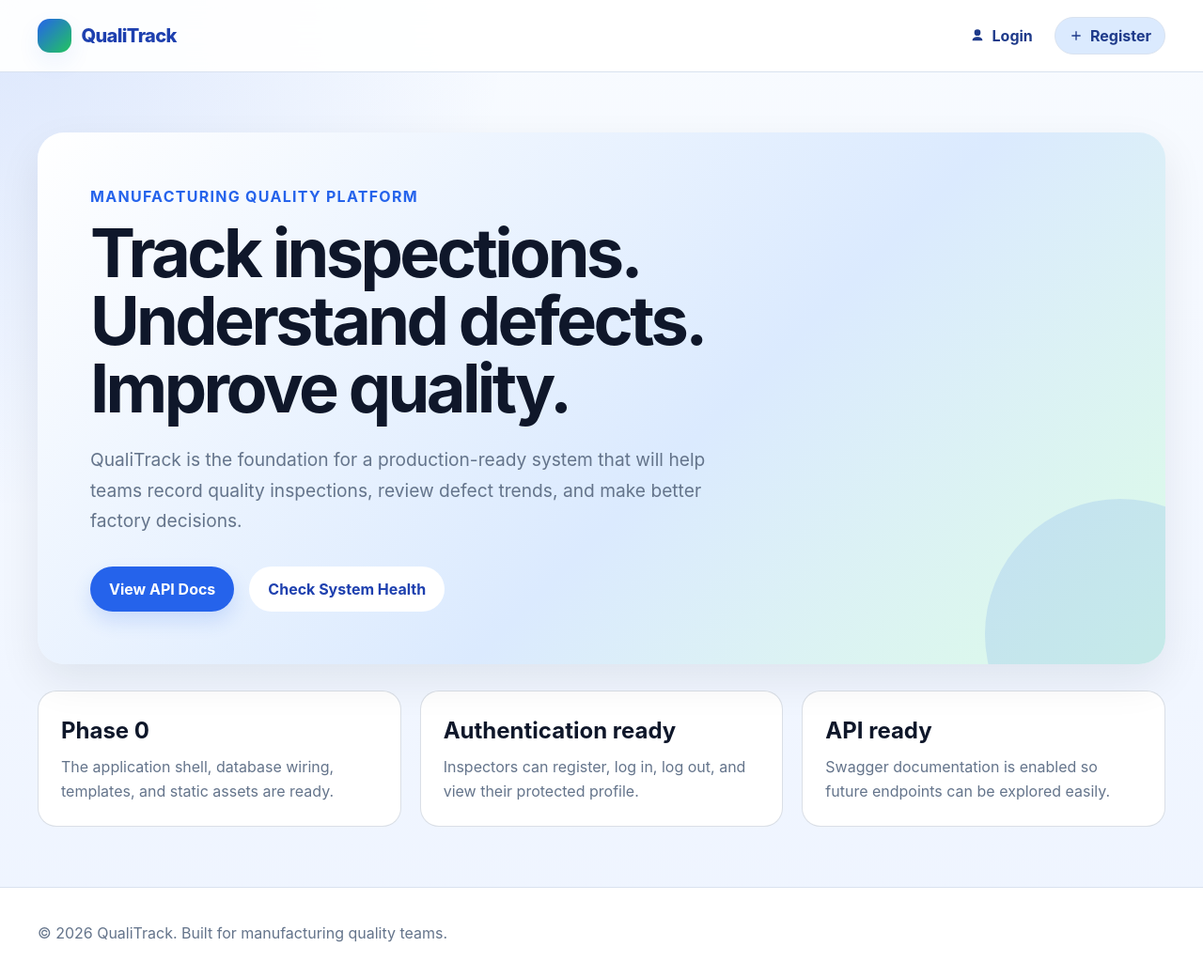
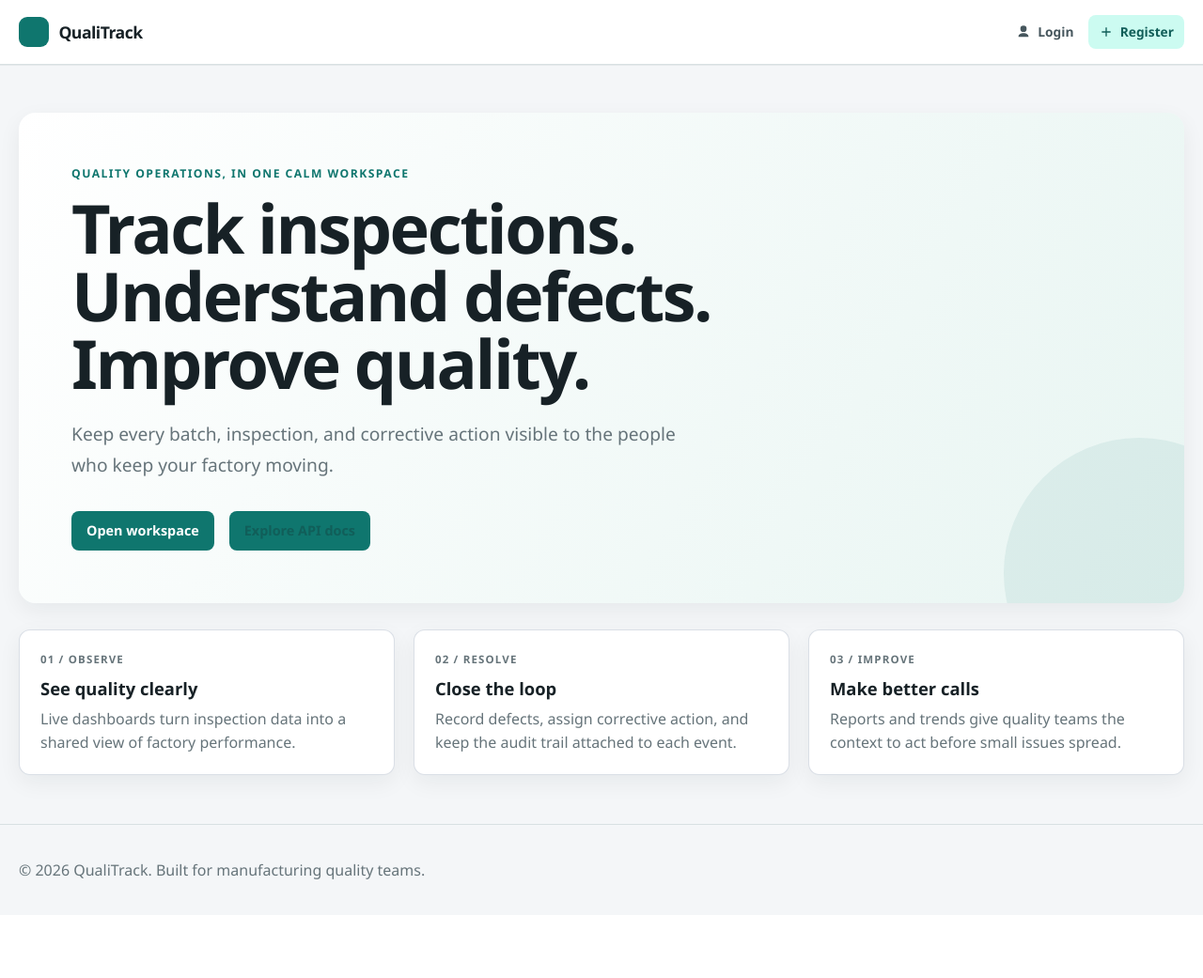
Before and after one commit to Aryaa1704/qualitrack-enterprise-project, a FastAPI app: page / in a window 1280 px wide. Shown: the whole page at 94% size. After the commit the page ends 936 px from the top, so only its background shows below. Run offline with FastAPI, Linux system fonts and the light colour scheme.

Commit message:
Improve UI and fix application warnings

```diff
--- a/alembic.ini
+++ b/alembic.ini
@@ -1,6 +1,7 @@
 [alembic]
 script_location = migrations
 prepend_sys_path = .
+path_separator = os
 sqlalchemy.url = sqlite:///./qualitrack.db
 
 [post_write_hooks]
--- a/app/main.py
+++ b/app/main.py
@@ -1,5 +1,6 @@
 """FastAPI application entry point for QualiTrack."""
 
+from contextlib import asynccontextmanager
 from typing import Annotated
 
 from fastapi import Depends, FastAPI, HTTPException, Request, status
@@ -26,16 +27,19 @@ from app.models.factory import Batch, Defect, Inspection, Product
 settings = get_settings()
 from app.database.session import engine
 from app.database.base import Base
+@asynccontextmanager
+async def lifespan(_app: FastAPI):
+    Base.metadata.create_all(bind=engine)
+    yield
+
+
 app = FastAPI(
     title=settings.app_name,
     description=settings.app_description,
     version=settings.app_version,
     debug=settings.debug,
+    lifespan=lifespan,
 )
-
-@app.on_event("startup")
-async def startup_event():
-    Base.metadata.create_all(bind=engine)
 
 app.mount("/static", StaticFiles(directory="app/static"), name="static")
 app.include_router(auth_router)
@@ -89,7 +93,7 @@ async def validation_exception_handler(request: Request, exc: RequestValidationE
 def home(request: Request, current_user: Annotated[object | None, Depends(get_optional_current_user)] = None) -> HTMLResponse:
     """Render the public home page."""
 
-    return templates.TemplateResponse(
+    return templates.TemplateResponse(request,
         "home.html",
         {
             "request": request,
@@ -120,7 +124,7 @@ def global_search(request: Request, db: Annotated[Session, Depends(get_db)], cur
         defects = db.scalars(select(Defect).where(or_(Defect.defect_type.ilike(wildcard), Defect.severity.ilike(wildcard), Defect.description.ilike(wildcard), Defect.corrective_action.ilike(wildcard), Defect.status.ilike(wildcard))).order_by(Defect.created_at.desc(), Defect.id.desc()).limit(10)).all()
         groups["defects"] = [{"id": item.id, "label": item.defect_type, "description": f"{item.severity} · {item.status}", "url": f"/defects/{item.id}/edit"} for item in defects]
     if "text/html" in request.headers.get("accept", ""):
-        return templates.TemplateResponse("search.html", {"request": request, "app_name": settings.app_name, "app_description": settings.app_description, "current_user": current_user, "q": term_value, "groups": groups})
+        return templates.TemplateResponse(request, "search.html", {"request": request, "app_name": settings.app_name, "app_description": settings.app_description, "current_user": current_user, "q": term_value, "groups": groups})
     return groups
 
 
--- a/app/routers/activity_logs.py
+++ b/app/routers/activity_logs.py
@@ -49,7 +49,7 @@ def list_activity_logs(request: Request, db: Annotated[Session, Depends(get_db)]
     items = list(db.scalars(query.order_by(ActivityLog.created_at.desc(), ActivityLog.id.desc()).offset((page - 1) * per_page).limit(per_page)).all())
     if "text/html" in request.headers.get("accept", ""):
         users = list(db.scalars(select(User).order_by(User.username)).all())
-        return templates.TemplateResponse(
+        return templates.TemplateResponse(request,
             "activity-logs/list.html",
             {
                 "request": request,
--- a/app/routers/dashboard.py
+++ b/app/routers/dashboard.py
@@ -50,7 +50,7 @@ def dashboard_page(request: Request, db: Annotated[Session, Depends(get_db)]) ->
     forbidden = redirect_if_forbidden(current_user, ADMIN, QUALITY_MANAGER)
     if forbidden is not None:
         return forbidden
-    return templates.TemplateResponse(
+    return templates.TemplateResponse(request,
         "dashboard.html",
         {
             "request": request,
--- a/app/routers/defects.py
+++ b/app/routers/defects.py
@@ -132,7 +132,7 @@ def new_defect_page(request: Request, db: Annotated[Session, Depends(get_db)], i
     if current_user is None:
         return RedirectResponse(url="/auth/login", status_code=status.HTTP_303_SEE_OTHER)
     inspection = _ensure_failed_inspection(db, inspection_id)
-    return templates.TemplateResponse("defects/form.html", _template_context(request, current_user, defect=None, inspection=inspection, form_action="/defects", form_title="Add Defect"))
+    return templates.TemplateResponse(request, "defects/form.html", _template_context(request, current_user, defect=None, inspection=inspection, form_action="/defects", form_title="Add Defect"))
 
 
 @router.post("", response_model=DefectRead, status_code=status.HTTP_201_CREATED)
@@ -161,7 +161,7 @@ def list_defects(request: Request, db: Annotated[Session, Depends(get_db)], curr
     order_by = sort_column.asc() if direction == "asc" else sort_column.desc()
     defects = list(db.scalars(query.order_by(order_by, Defect.id.desc()).offset((page - 1) * per_page).limit(per_page)).all())
     if _wants_html(request):
-        return templates.TemplateResponse("defects/list.html", _template_context(request, current_user, defects=defects, search=search or "", defect_type=defect_type or "", severity=severity or "", status_filter=status_filter or "", start_date=start_date or "", end_date=end_date or "", page=page, per_page=per_page, total=total, pages=pages, sort_by=sort_by, sort_order=direction, page_size=per_page))
+        return templates.TemplateResponse(request, "defects/list.html", _template_context(request, current_user, defects=defects, search=search or "", defect_type=defect_type or "", severity=severity or "", status_filter=status_filter or "", start_date=start_date or "", end_date=end_date or "", page=page, per_page=per_page, total=total, pages=pages, sort_by=sort_by, sort_order=direction, page_size=per_page))
     return DefectList(items=defects, page=page, per_page=per_page, total=total, pages=pages)
 
 
@@ -183,7 +183,7 @@ def edit_defect_page(defect_id: int, request: Request, db: Annotated[Session, De
     if current_user is None:
         return RedirectResponse(url="/auth/login", status_code=status.HTTP_303_SEE_OTHER)
     defect = _get_defect_or_404(db, defect_id)
-    return templates.TemplateResponse("defects/form.html", _template_context(request, current_user, defect=defect, inspection=defect.inspection, form_action=f"/defects/{defect.id}/edit", form_title="Edit Defect"))
+    return templates.TemplateResponse(request, "defects/form.html", _template_context(request, current_user, defect=defect, inspection=defect.inspection, form_action=f"/defects/{defect.id}/edit", form_title="Edit Defect"))
 
 
 @router.put("/{defect_id}", response_model=DefectRead)
--- a/app/static/css/base.css
+++ b/app/static/css/base.css
@@ -1039,3 +1039,159 @@ textarea:focus {
   .activity-item,
   .notification-item { flex-direction: column; }
 }
+
+/* Final shared UI system */
+:root {
+  --color-bg: #f4f6f8;
+  --color-bg-soft: #f8fafb;
+  --color-surface: #ffffff;
+  --color-surface-muted: #eef2f3;
+  --color-text: #172126;
+  --color-muted: #66747a;
+  --color-primary: #0f766e;
+  --color-primary-dark: #115e59;
+  --color-primary-soft: #ccfbf1;
+  --color-success: #15803d;
+  --color-warning: #b45309;
+  --color-danger: #b42318;
+  --color-border: #d8e0e2;
+  --radius-sm: 8px;
+  --radius-md: 12px;
+  --radius-lg: 18px;
+  --shadow-card: 0 8px 24px rgba(23, 33, 38, 0.06);
+  --shadow-soft: 0 4px 14px rgba(23, 33, 38, 0.05);
+}
+
+body {
+  background: var(--color-bg);
+  color: var(--color-text);
+  font-family: "Avenir Next", "Segoe UI", sans-serif;
+}
+
+.container { width: min(1240px, calc(100% - 40px)); }
+.site-header {
+  background: rgba(255, 255, 255, 0.96);
+  box-shadow: 0 1px 0 rgba(23, 33, 38, 0.06);
+}
+.header-content { min-height: 68px; gap: 20px; }
+.brand { color: var(--color-text); font-size: 1.1rem; }
+.brand::before {
+  width: 2rem;
+  height: 2rem;
+  border-radius: 9px;
+  background: var(--color-primary);
+  box-shadow: none;
+}
+.site-nav { gap: 4px; }
+.nav-link,
+.nav-button {
+  min-height: 36px;
+  padding: 0 10px;
+  border-radius: var(--radius-sm);
+  color: #46565d;
+  font-size: 0.86rem;
+  font-weight: 650;
+}
+.nav-link:hover,
+.nav-button:hover,
+.nav-link-primary {
+  border-color: transparent;
+  background: var(--color-primary-soft);
+  color: var(--color-primary-dark);
+}
+.page-content { padding: clamp(1.75rem, 4vw, 3.25rem) 0; }
+.page-header {
+  margin-bottom: 22px;
+  padding: 0;
+  border: 0;
+  border-radius: 0;
+  background: transparent;
+  box-shadow: none;
+}
+.page-header h1,
+.hero h1 { letter-spacing: -0.035em; }
+.eyebrow { color: var(--color-primary); font-size: 0.76rem; letter-spacing: 0.12em; }
+.button {
+  min-height: 42px;
+  padding: 0 16px;
+  border-radius: var(--radius-sm);
+  background: var(--color-primary);
+  box-shadow: none;
+  font-size: 0.9rem;
+}
+.button:hover { background: var(--color-primary-dark); box-shadow: none; }
+.button-secondary { color: var(--color-primary-dark); border-color: var(--color-border); }
+.hero {
+  border-radius: var(--radius-lg);
+  background: linear-gradient(120deg, #ffffff 0%, #e8f5f2 100%);
+  box-shadow: var(--shadow-card);
+}
+.hero::after { background: rgba(15, 118, 110, 0.08); }
+.info-card,
+.auth-card,
+.profile-card,
+.table-card,
+.filter-panel,
+.metric-card,
+.chart-card,
+.recent-activity {
+  border-radius: var(--radius-md);
+  box-shadow: var(--shadow-card);
+}
+.info-card { padding: 22px; }
+.info-card h2 { margin: 8px 0 6px; font-size: 1.15rem; }
+.card-kicker {
+  margin: 0;
+  color: var(--color-primary);
+  font-size: 0.72rem;
+  font-weight: 800;
+  letter-spacing: 0.1em;
+  text-transform: uppercase;
+}
+.info-card p:last-child { line-height: 1.55; }
+.metric-card { min-height: 120px; padding: 18px; }
+.metric-card strong { color: var(--color-text); }
+.metric-card-alert strong { color: var(--color-danger); }
+.metric-card::after { background: var(--color-primary-soft); }
+.dashboard-summary { gap: 12px; margin-bottom: 20px; }
+.dashboard-grid { gap: 16px; }
+.chart-card { min-height: 360px; padding: 20px; }
+.chart-heading h2,
+.section-heading h2 { font-size: 1.05rem; letter-spacing: -0.01em; }
+.chart-heading p { margin-bottom: 14px; font-size: 0.88rem; }
+.recent-activity { margin-top: 20px; padding: 20px; }
+.data-table th,
+.data-table td { padding: 13px 16px; }
+.data-table th { background: var(--color-bg-soft); color: var(--color-muted); }
+.data-table tbody tr:hover { background: #f0fdfa; }
+.global-search input,
+.filter-grid input,
+.filter-grid select,
+input,
+select,
+textarea {
+  border-radius: var(--radius-sm);
+}
+.global-search button { border-radius: var(--radius-sm); background: var(--color-primary); box-shadow: none; }
+.status-pill { border-radius: 6px; }
+.notification-bell summary { border-radius: var(--radius-sm); }
+.notification-panel { border-radius: var(--radius-md); }
+.site-footer { background: transparent; border-top: 1px solid var(--color-border); }
+
+@media (max-width: 1024px) {
+  .header-content { align-items: flex-start; flex-direction: column; padding: 12px 0; }
+  .site-nav { width: 100%; justify-content: flex-start; }
+  .global-search { order: 2; width: min(100%, 420px); }
+  .global-search input { flex: 1; }
+}
+
+@media (max-width: 640px) {
+  .container { width: min(100% - 24px, 1240px); }
+  .site-nav { align-items: stretch; }
+  .nav-link,
+  .nav-button { flex: 1 1 auto; }
+  .auth-card,
+  .profile-card,
+  .hero { padding: 24px; }
+  .chart-card { min-height: 340px; }
+}
--- a/app/templates/base.html
+++ b/app/templates/base.html
@@ -5,7 +5,7 @@
     <meta name="viewport" content="width=device-width, initial-scale=1" />
     <meta name="description" content="{{ app_description }}" />
     <title>{% block title %}{{ app_name }}{% endblock %}</title>
-    <link rel="stylesheet" href="{{ url_for('static', path='/css/base.css') }}" />
+    <link rel="stylesheet" href="{{ url_for('static', path='css/base.css') }}?v=20260818" />
   </head>
   <body>
     <svg class="icon-sprite" aria-hidden="true" focusable="false">
@@ -20,6 +20,7 @@
       <symbol id="icon-search" viewBox="0 0 24 24"><path d="m21 19.6-5.2-5.2A7.5 7.5 0 1 0 14.4 16L19.6 21 21 19.6ZM4 10.5A5.5 5.5 0 1 1 9.5 16 5.5 5.5 0 0 1 4 10.5Z" /></symbol>
       <symbol id="icon-plus" viewBox="0 0 24 24"><path d="M11 5h2v6h6v2h-6v6h-2v-6H5v-2h6V5Z" /></symbol>
       <symbol id="icon-download" viewBox="0 0 24 24"><path d="M11 3h2v10l3.5-3.5 1.4 1.4L12 16.8l-5.9-5.9 1.4-1.4L11 13V3ZM5 19h14v2H5v-2Z" /></symbol>
+      <symbol id="icon-bell" viewBox="0 0 24 24"><path d="M18 9a6 6 0 0 0-12 0c0 7-3 7-3 9h18c0-2-3-2-3-9Zm-4.3 11h-3.4a2 2 0 0 0 3.4 0Z" /></symbol>
     </svg>
     <header class="site-header">
       <div class="container header-content">
@@ -35,7 +36,7 @@
             {% if current_user.role in ['admin', 'quality_manager'] %}<a class="nav-link" href="/reports"><svg class="icon"><use href="#icon-report"></use></svg>Reports</a>{% endif %}
             {% if current_user.role in ['admin', 'quality_manager'] %}<a class="nav-link" href="/activity-logs"><svg class="icon"><use href="#icon-activity"></use></svg>Activity Logs</a>{% endif %}
             <details class="notification-bell">
-              <summary aria-label="Recent notifications">🔔 <span id="notification-count" class="notification-count">0</span></summary>
+              <summary aria-label="Recent notifications"><svg class="icon"><use href="#icon-bell"></use></svg><span id="notification-count" class="notification-count">0</span></summary>
               <div class="notification-panel" id="notification-panel"><p class="empty-state">Loading notifications...</p></div>
             </details>
             {% if current_user.role == 'admin' %}<a class="nav-link" href="/auth/users"><svg class="icon"><use href="#icon-user"></use></svg>Users</a>{% endif %}
@@ -61,7 +62,7 @@
         <p>&copy; 2026 {{ app_name }}. Built for manufacturing quality teams.</p>
       </div>
     </footer>
-    <script src="{{ url_for('static', path='/js/ui.js') }}"></script>
+    <script src="{{ url_for('static', path='js/ui.js') }}?v=20260818" defer></script>
     {% if current_user %}
       <script>
         async function loadNotifications() {
--- a/app/templates/home.html
+++ b/app/templates/home.html
@@ -4,30 +4,32 @@
 
 {% block content %}
 <section class="hero" aria-labelledby="hero-title">
-  <p class="eyebrow">Manufacturing Quality Platform</p>
+  <p class="eyebrow">Quality operations, in one calm workspace</p>
   <h1 id="hero-title">Track inspections. Understand defects. Improve quality.</h1>
   <p class="hero-copy">
-    QualiTrack is the foundation for a production-ready system that will help teams
-    record quality inspections, review defect trends, and make better factory decisions.
+    Keep every batch, inspection, and corrective action visible to the people who keep your factory moving.
   </p>
   <div class="hero-actions">
-    <a class="button" href="/docs">View API Docs</a>
-    <a class="button button-secondary" href="/health">Check System Health</a>
+    <a class="button" href="/auth/login">Open workspace</a>
+    <a class="button button-secondary" href="/docs">Explore API docs</a>
   </div>
 </section>
 
-<section class="info-grid" aria-label="Foundation status">
+<section class="info-grid" aria-label="Platform capabilities">
   <article class="info-card">
-    <h2>Phase 0</h2>
-    <p>The application shell, database wiring, templates, and static assets are ready.</p>
+    <p class="card-kicker">01 / Observe</p>
+    <h2>See quality clearly</h2>
+    <p>Live dashboards turn inspection data into a shared view of factory performance.</p>
   </article>
   <article class="info-card">
-    <h2>Authentication ready</h2>
-    <p>Inspectors can register, log in, log out, and view their protected profile.</p>
+    <p class="card-kicker">02 / Resolve</p>
+    <h2>Close the loop</h2>
+    <p>Record defects, assign corrective action, and keep the audit trail attached to each event.</p>
   </article>
   <article class="info-card">
-    <h2>API ready</h2>
-    <p>Swagger documentation is enabled so future endpoints can be explored easily.</p>
+    <p class="card-kicker">03 / Improve</p>
+    <h2>Make better calls</h2>
+    <p>Reports and trends give quality teams the context to act before small issues spread.</p>
   </article>
 </section>
 {% endblock %}
--- a/requirements.txt
+++ b/requirements.txt
@@ -9,6 +9,6 @@ pytest==8.4.1
 httpx==0.28.1
 python-multipart==0.0.20
 passlib[bcrypt]==1.7.4
-python-jose[cryptography]==3.3.0
+PyJWT==2.10.1
 email-validator==2.2.0
 bcrypt==4.0.1
```
Also changed, not shown: app/routers/auth.py (+5 -5 lines), app/routers/batches.py (+4 -4 lines), app/routers/factories.py (+4 -4 lines), app/routers/inspections.py (+4 -4 lines), app/routers/products.py (+4 -4 lines), app/routers/reports.py (+5 -5 lines), app/services/auth.py (+6 -6 lines), tests/test_app.py (+2 -1 lines).
